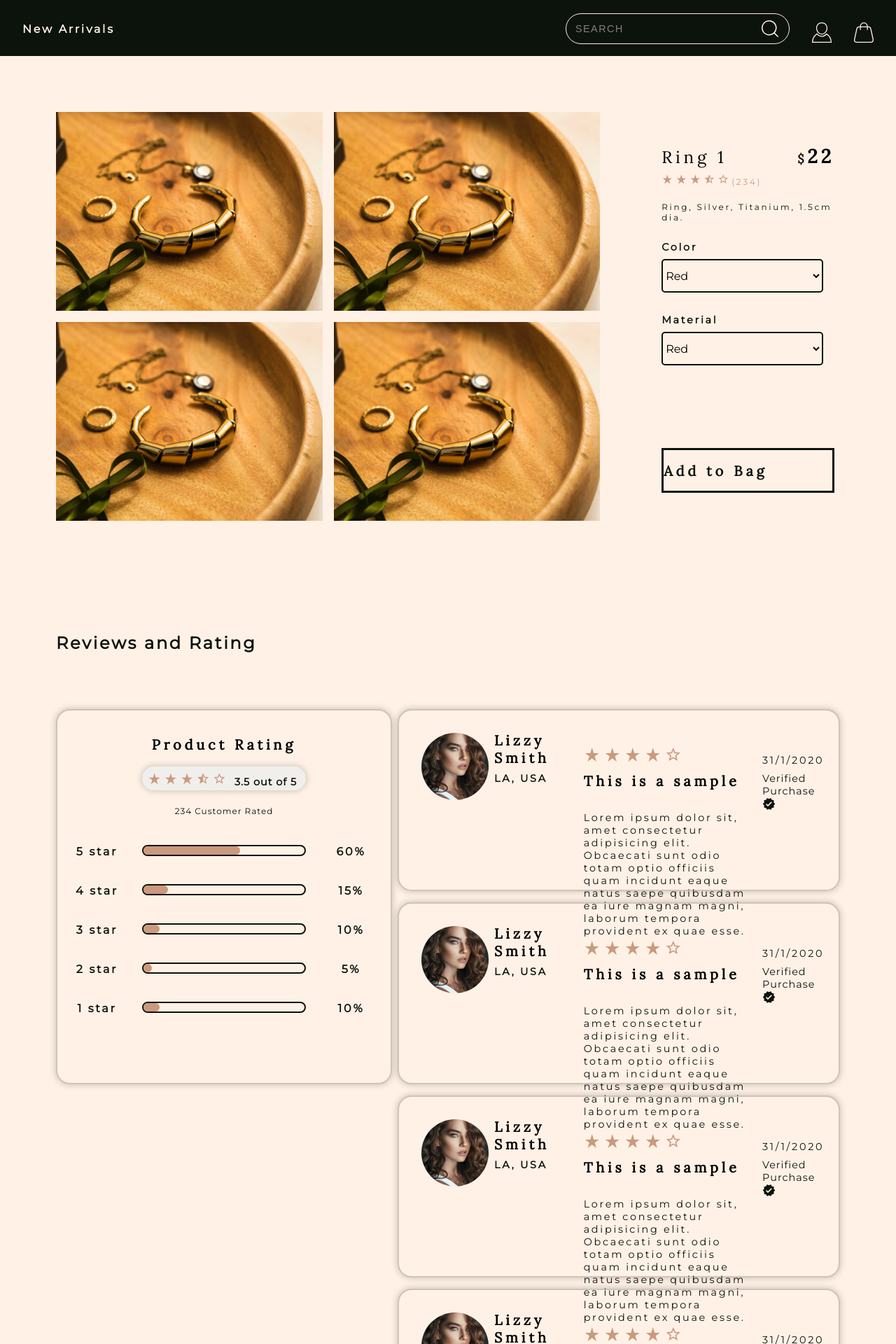
After one commit to somya51p/Sparkle, a Django app: page /desc in a window 1280 px wide. The commit adds this page. Shown: the top 1920 px of the page at 70% size. Run offline with Django 3.2, Linux system fonts and the light colour scheme; some libraries are stand-ins or nearby versions.

Commit message:
page added

```diff
--- /dev/null
+++ b/eshopdjango/store/templates/desc.html
@@ -0,0 +1,257 @@
+
+
+{% extends 'base.html' %}
+{% load static %}
+
+{% block content %}
+
+<header id="d_header">
+    <nav>
+        <a href="/store" class="sans left_link">New Arrivals</a>
+        <a href="/cart" class="sans right-link"><img src="{% static 'icons/light bag.svg' %}" alt="Shopping Bag" style="height: 1.8rem;"></a>
+        <a href="#" class="sans right-link" id="profile"><img src="{% static 'icons/light profile.svg' %}" alt="User Profile" style="height: 1.8rem;"></a>
+        <!-- profile dropdown -->
+        <div class="dropdown" id="dd">
+            <ul>
+                <li class="dd_ele sans"><a href="/profile" class="dd_ele_link">Profile</a></li>
+                <li class="dd_ele sans"><a href="/orders" class="dd_ele_link">Orders</a></li>
+                <li class="dd_ele sans"><a href="/store" class="dd_ele_link">Favourites</a></li>
+                {% if request.session.customer %}
+                <li class="dd_ele sans" id="ls"><a href="/logout" class="dd_ele_link">Log Out</a></li>
+                {% else %}
+                <li class="dd_ele sans"><a href="/login" class="dd_ele_link">Login/Sign Up</a></li>
+                {% endif %}
+            </ul>
+        </div>
+        <div class="search__container right-link">
+            <input class="search__input" type="text" placeholder="Search">
+        </div>
+    </nav>
+  </header>
+
+<section class="prod_view">
+    <div class="prod_view_imgs">
+        <img src="{%static 'images/tiles/bracelate_tile.jpg'%}" alt="Ring 1 thumbnail image" id="img1">
+        <img src="{%static 'images/tiles/bracelate_tile.jpg'%}" alt="Ring 1 side image" id="img2">
+        <img src="{%static 'images/tiles/bracelate_tile.jpg'%}" alt="Ring 1 top image" id="img3">
+        <img src="{%static 'images/tiles/bracelate_tile.jpg'%}" alt="Ring 1 close up image" id="img4">
+    </div>
+    <div class="prod_info">
+        <h6 class="prod_name serif">Ring 1</h6>
+        <h4 class="prod_price serif"><span>$</span>22</h4>
+        <div class="rating">
+            <span class="material-icons star">star_rate</span>
+            <span class="material-icons star">star_rate</span>
+            <span class="material-icons star">star_rate</span>
+            <span class="material-icons star">star_half</span>
+            <span class="material-icons star">star_outline</span>
+            <span class="rating_number sans">(234)</span>
+        </div>
+        <p class="sans prod_descp">Ring, Silver, Titanium, 1.5cm dia.</p>
+        <div class="prod_variety color">
+            <label for="color" class="sans variety_label">Color</label>
+                <select name="color" id="color">
+                    <option value="Red">Red</option>
+                    <option value="Yellow">Yellow</option>
+                    <option value="Blue">Blue</option>
+                    <option value="Green">Green</option>
+                  </select>
+        </div>
+        <div class="prod_variety material">
+            <label for="material" class="sans variety_label">Material</label>
+                <select name="material" id="material">
+                    <option value="Red">Red</option>
+                    <option value="Yellow">Yellow</option>
+                    <option value="Blue">Blue</option>
+                    <option value="Green">Green</option>
+                  </select>
+        </div>
+
+        <a href="/cart" class="cta">
+            <h6 class="serif">Add to Bag</h6>
+        </a>
+    </div>
+
+    <!-- <div class="smlr_items">
+
+        <h6 class="sect_title sans" id="smlr_prod_title">Similar Products</h6>
+
+        <div class="product_card" id="prod_card1">
+            <a href="/homepage" class="img_link"><img class="prod_img" src="/images/tiles/bracelate_tile.jpg" alt=""></a>
+            <h6 class="prod_name serif">Ring 1</h6>
+            <p class="prod_price serif"><span>$</span>22</p>
+            <div class="a_btn">
+                <button class="add_cart_btn"><span id="plus" class="material-icons-outlined">add</span></button>
+            </div>
+            <div class="fav_btn">
+                <button class="material-icons-outlined">favorite</button>
+            </div>
+        </div>
+        <div class="product_card" id="prod_card2">
+            <a href="/homepage" class="img_link"><img class="prod_img" src="/images/tiles/bracelate_tile.jpg" alt=""></a>
+            <h6 class="prod_name serif">Ring 1</h6>
+            <p class="prod_price serif"><span>$</span>22</p>
+            <div class="a_btn">
+                <button class="add_cart_btn"><span id="plus" class="material-icons-outlined">add</span></button>
+            </div>
+            <div class="fav_btn">
+                <button class="material-icons-outlined">favorite</button>
+            </div>
+        </div>
+        <div class="product_card" id="prod_card3">
+            <a href="/homepage" class="img_link"><img class="prod_img" src="/images/tiles/bracelate_tile.jpg" alt=""></a>
+            <h6 class="prod_name serif">Ring 1</h6>
+            <p class="prod_price serif"><span>$</span>22</p>
+            <div class="a_btn">
+                <button class="add_cart_btn"><span id="plus" class="material-icons-outlined">add</span></button>
+            </div>
+            <div class="fav_btn">
+                <button class="material-icons-outlined">favorite</button>
+            </div>
+        </div>
+        <div class="product_card" id="prod_card4">
+            <a href="/homepage" class="img_link"><img class="prod_img" src="/images/tiles/bracelate_tile.jpg" alt=""></a>
+            <h6 class="prod_name serif">Ring 1</h6>
+            <p class="prod_price serif"><span>$</span>22</p>
+            <div class="a_btn">
+                <button class="add_cart_btn"><span id="plus" class="material-icons-outlined">add</span></button>
+            </div>
+            <div class="fav_btn">
+                <button class="material-icons-outlined">favorite</button>
+            </div>
+        </div>
+    </div> -->
+    <div class="reviews">
+        <h6 class="sect_title sans" id="review_title">Reviews and Rating</h6>
+        <div class="review_grid">
+            <div class="rating_card">
+                <h4 class="card_title serif">Product Rating</h4>
+                <div class="star_rating">
+                    <span class="material-icons star">star_rate</span>
+                    <span class="material-icons star">star_rate</span>
+                    <span class="material-icons star">star_rate</span>
+                    <span class="material-icons star">star_half</span>
+                    <span class="material-icons star">star_outline</span>
+                    <h6 class="rating_number sans">3.5 <span>out of 5</span></h6>
+                </div>
+                <p class="customer_numb sans">234 Customer Rated</p>
+                <!-- star 5 -->
+                <h4 class="star_number sans" id="s5s">5 star</h4>
+                <div class="bar" id="s5b"></div>
+                <h4 class="rating_percent sans" id="s5p">60%</h4>
+                <!-- star 4 -->
+                <h4 class="star_number sans" id="s4s">4 star</h4>
+                <div class="bar" id="s4b"></div>
+                <h4 class="rating_percent sans" id="s4p">15%</h4>
+                <!-- star 3 -->
+                <h4 class="star_number sans" id="s3s">3 star</h4>
+                <div class="bar" id="s3b"></div>
+                <h4 class="rating_percent sans" id="s3p">10%</h4>
+                <!-- star 2 -->
+                <h4 class="star_number sans" id="s2s">2 star</h4>
+                <div class="bar" id="s2b"></div>
+                <h4 class="rating_percent sans" id="s2p">5%</h4>
+                <!-- star 1 -->
+                <h4 class="star_number sans" id="s1s">1 star</h4>
+                <div class="bar" id="s1b"></div>
+                <h4 class="rating_percent sans" id="s1p">10%</h4>
+            </div>
+            <div class="review_rows">
+                <div class="review_card">
+                    <img src="/images/stock photos/img1.jpg" alt="Buyer photo" class="user_img">
+                    <h5 class="user_name serif">Lizzy Smith</h5>
+                    <h6 class="user_lctn sans">LA, USA</h6>
+                    <div class="user_star_rating">
+                        <span class="material-icons star">star_rate</span>
+                        <span class="material-icons star">star_rate</span>
+                        <span class="material-icons star">star_rate</span>
+                        <span class="material-icons star">star_rate</span>
+                        <span class="material-icons star">star_outline</span>
+                    </div>
+                    <h5 class="review_title serif">This is a sample</h5>
+                    <p class="review_body sans">Lorem ipsum dolor sit, amet consectetur adipisicing elit. Obcaecati sunt odio totam optio officiis quam incidunt eaque natus saepe quibusdam ea iure magnam magni, laborum tempora provident ex quae esse.</p>
+                    <p class="purchase_date sans">31/1/2020</p>
+                    <p class="status sans">Verified Purchase <span class="material-icons">verified</span></p>
+                </div>
+                <div class="review_card">
+                    <img src="/images/stock photos/img1.jpg" alt="Buyer photo" class="user_img">
+                    <h5 class="user_name serif">Lizzy Smith</h5>
+                    <h6 class="user_lctn sans">LA, USA</h6>
+                    <div class="user_star_rating">
+                        <span class="material-icons star">star_rate</span>
+                        <span class="material-icons star">star_rate</span>
+                        <span class="material-icons star">star_rate</span>
+                        <span class="material-icons star">star_rate</span>
+                        <span class="material-icons star">star_outline</span>
+                    </div>
+                    <h5 class="review_title serif">This is a sample</h5>
+                    <p class="review_body sans">Lorem ipsum dolor sit, amet consectetur adipisicing elit. Obcaecati sunt odio totam optio officiis quam incidunt eaque natus saepe quibusdam ea iure magnam magni, laborum tempora provident ex quae esse.</p>
+                    <p class="purchase_date sans">31/1/2020</p>
+                    <p class="status sans">Verified Purchase <span class="material-icons">verified</span></p>
+                </div>
+                <div class="review_card">
+                    <img src="/images/stock photos/img1.jpg" alt="Buyer photo" class="user_img">
+                    <h5 class="user_name serif">Lizzy Smith</h5>
+                    <h6 class="user_lctn sans">LA, USA</h6>
+                    <div class="user_star_rating">
+                        <span class="material-icons star">star_rate</span>
+                        <span class="material-icons star">star_rate</span>
+                        <span class="material-icons star">star_rate</span>
+                        <span class="material-icons star">star_rate</span>
+                        <span class="material-icons star">star_outline</span>
+                    </div>
+                    <h5 class="review_title serif">This is a sample</h5>
+                    <p class="review_body sans">Lorem ipsum dolor sit, amet consectetur adipisicing elit. Obcaecati sunt odio totam optio officiis quam incidunt eaque natus saepe quibusdam ea iure magnam magni, laborum tempora provident ex quae esse.</p>
+                    <p class="purchase_date sans">31/1/2020</p>
+                    <p class="status sans">Verified Purchase <span class="material-icons">verified</span></p>
+                </div>
+                <div class="review_card">
+                    <img src="/images/stock photos/img1.jpg" alt="Buyer photo" class="user_img">
+                    <h5 class="user_name serif">Lizzy Smith</h5>
+                    <h6 class="user_lctn sans">LA, USA</h6>
+                    <div class="user_star_rating">
+                        <span class="material-icons star">star_rate</span>
+                        <span class="material-icons star">star_rate</span>
+                        <span class="material-icons star">star_rate</span>
+                        <span class="material-icons star">star_rate</span>
+                        <span class="material-icons star">star_outline</span>
+                    </div>
+                    <h5 class="review_title serif">This is a sample</h5>
+                    <p class="review_body sans">Lorem ipsum dolor sit, amet consectetur adipisicing elit. Obcaecati sunt odio totam optio officiis quam incidunt eaque natus saepe quibusdam ea iure magnam magni, laborum tempora provident ex quae esse.</p>
+                    <p class="purchase_date sans">31/1/2020</p>
+                    <p class="status sans">Verified Purchase <span class="material-icons">verified</span></p>
+                </div>
+                <div class="review_card">
+                    <img src="/images/stock photos/img1.jpg" alt="Buyer photo" class="user_img">
+                    <h5 class="user_name serif">Lizzy Smith</h5>
+                    <h6 class="user_lctn sans">LA, USA</h6>
+                    <div class="user_star_rating">
+                        <span class="material-icons star">star_rate</span>
+                        <span class="material-icons star">star_rate</span>
+                        <span class="material-icons star">star_rate</span>
+                        <span class="material-icons star">star_rate</span>
+                        <span class="material-icons star">star_outline</span>
+                    </div>
+                    <h5 class="review_title serif">This is a sample</h5>
+                    <p class="review_body sans">Lorem ipsum dolor sit, amet consectetur adipisicing elit. Obcaecati sunt odio totam optio officiis quam incidunt eaque natus saepe quibusdam ea iure magnam magni, laborum tempora provident ex quae esse.</p>
+                    <p class="purchase_date sans">31/1/2020</p>
+                    <p class="status sans">Verified Purchase <span class="material-icons">verified</span></p>
+                </div>
+            </div>
+        </div>
+    </div>
+</section>
+
+
+<script src="https://cdnjs.cloudflare.com/ajax/libs/jquery/2.1.3/jquery.min.js"></script>
+<script>
+    $("#profile").mouseenter(function() {
+        $('#dd').addClass('drop_hover_enter');
+    });
+    $("#dd").mouseleave(function() {
+        $('#dd').removeClass('drop_hover_enter');
+    });
+
+</script>
+
+{% endblock %}
--- a/eshopdjango/store/templates/index.html
+++ b/eshopdjango/store/templates/index.html
@@ -14,7 +14,7 @@
             <ul>
                 <li class="dd_ele sans"><a href="/profile" class="dd_ele_link">Profile</a></li>
                 <li class="dd_ele sans"><a href="/orders" class="dd_ele_link">Orders</a></li>
-                <li class="dd_ele sans"><a href="/store" class="dd_ele_link">Favourites</a></li>
+                <li class="dd_ele sans"><a href="/favorite" class="dd_ele_link">Favourites</a></li>
                 {% if request.session.customer %}
                 <li class="dd_ele sans" id="ls"><a href="/logout" class="dd_ele_link">Log Out</a></li>
                 {% else %}
@@ -95,7 +95,7 @@
 				{% for product in products %}
 
 				<div class="product_card" id={{product.id}} style="width: 18rem;">
-					<a href="#" class="img_link" ><img class="prod_img" style="max-width:20rem; height: 12rem;" src="{{product.image.url}}" alt="Card image cap"></a>
+					<a href="/desc" class="img_link" ><img class="prod_img" style="max-width:20rem; height: 12rem;" src="{{product.image.url}}" alt="Card image cap"></a>
 						<p class="prod_name serif">{{product.name}}</p>
 						<p class="prod_price serif">{{product.price|currency}}</p>
 						<!-- {{product | is_in_cart:request.session.cart }} -->
--- a/eshopdjango/store/urls.py
+++ b/eshopdjango/store/urls.py
@@ -1,6 +1,6 @@
 from django.contrib import admin
 from django.urls import path
-from .views.home import Index , store, home, profile
+from .views.home import Index , store, home, profile, desc
 from .views.signup import Signup
 from .views.login import Login , logout
 from .views.cart import Cart, delete_p
@@ -15,6 +15,7 @@ urlpatterns = [
     path('store', store , name='store'),
     path('home', home, name='home'),
     path('profile', profile, name='profile'),
+    path('desc', desc, name='desc'),
     path('signup', Signup.as_view(), name='signup'),
     path('login', Login.as_view(), name='login'),
     path('logout', logout , name='logout'),
--- a/eshopdjango/store/views/home.py
+++ b/eshopdjango/store/views/home.py
@@ -62,3 +62,6 @@ def home(request):
 
 def profile(request):
     return render(request, 'profile.html')
+
+def desc(request):
+    return render(request, 'desc.html')
```
Also changed, not shown: eshopdjango/db.sqlite3.
